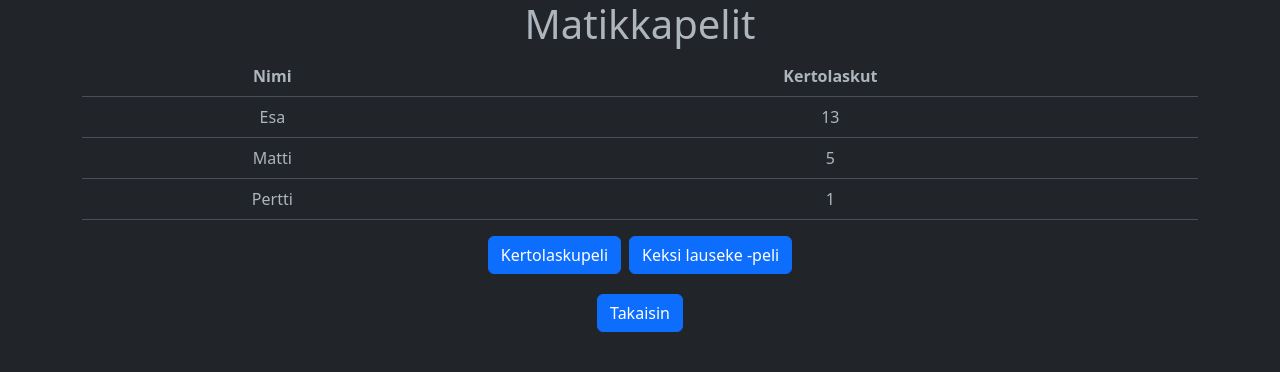
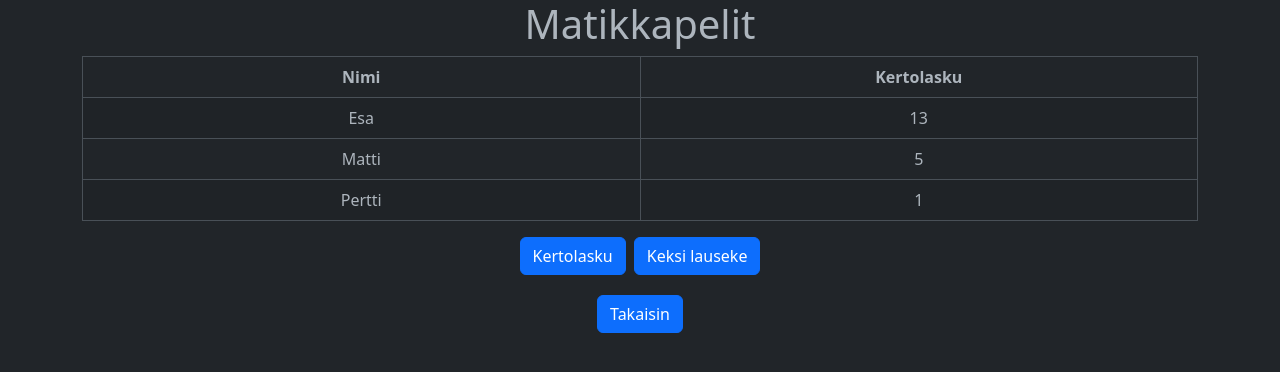
Before and after one commit to Jarimus/browser-math, a React (Vite) app in the folder browser-math-frontend/: page /highscores in a window 1280 px wide. Shown: the top 372 px of the page. Built offline with nearby package versions, Linux system fonts and the light colour scheme; the HTML template or start-up script is replaced by a standard one.

Commit message:
tweaking highscores

```diff
--- a/browser-math-frontend/src/components/Highscores.jsx
+++ b/browser-math-frontend/src/components/Highscores.jsx
@@ -32,19 +32,23 @@ const Highscores = ({ highscores }) => {
       break;
   }
 
+  const columnStyle = {
+    width: "7rem",
+  }
+
   return (
     <div className="text-center">
-      <table className="table">
+      <table className="table table-striped table-bordered table-hover">
         <thead>
           <tr>
-            <th>Nimi</th>
-            { gametype == "multiplication" && <th>Kertolaskut</th>}
-            { gametype == "expressions" && <th>Keksi lauseke</th>}
+            <th style={columnStyle} >Nimi</th>
+            { gametype == "multiplication" && <th style={columnStyle} >Kertolasku</th>}
+            { gametype == "expressions" && <th style={columnStyle} >Keksi lauseke</th>}
           </tr>
         </thead>
         <tbody>
           {highscores.map( a => {return (
-            <tr key={a.name + a.multiplication}>
+            <tr key={a.name + a.multiplication} >
               <td>{a.name}</td>
               { gametype == "multiplication" && <td>{a.multiplication ?? 0}</td>}
               { gametype == "expressions" && <td>{a.expressions ?? 0}</td>}
@@ -55,8 +59,8 @@ const Highscores = ({ highscores }) => {
       </table>
 
       <p>
-        <button className="btn btn-primary mx-1" role="button" onClick={() => {setGametype("multiplication")}}>Kertolaskupeli</button>
-        <button className="btn btn-primary mx-1" role="button" onClick={() => {setGametype("expressions")}}>Keksi lauseke -peli</button>
+        <button className="btn btn-primary mx-1" role="button" onClick={() => {setGametype("multiplication")}}>Kertolasku</button>
+        <button className="btn btn-primary mx-1" role="button" onClick={() => {setGametype("expressions")}}>Keksi lauseke</button>
       </p>
 
       <p>
--- a/browser-math-frontend/src/components/MainMenu.jsx
+++ b/browser-math-frontend/src/components/MainMenu.jsx
@@ -27,13 +27,13 @@ const MainMenu = ({ user, setUser }) => {
 
       <p>
         <button className="btn btn-lg btn-primary" role="button" onClick={() => {navigate(URL_MULTIPLICATION_GAME)}}>
-            Kertolaskupeli
+            Kertolasku
         </button>
       </p>
 
       <p>
         <button className="btn btn-lg btn-primary" role="button" onClick={() => {navigate(URL_EXPRESSION_GAME)}}>
-            Keksi lauseke -peli
+            Keksi lauseke
         </button>
       </p>
 
```
Also changed, not shown: 1 other file (tests, documents, lock files or other folders).
